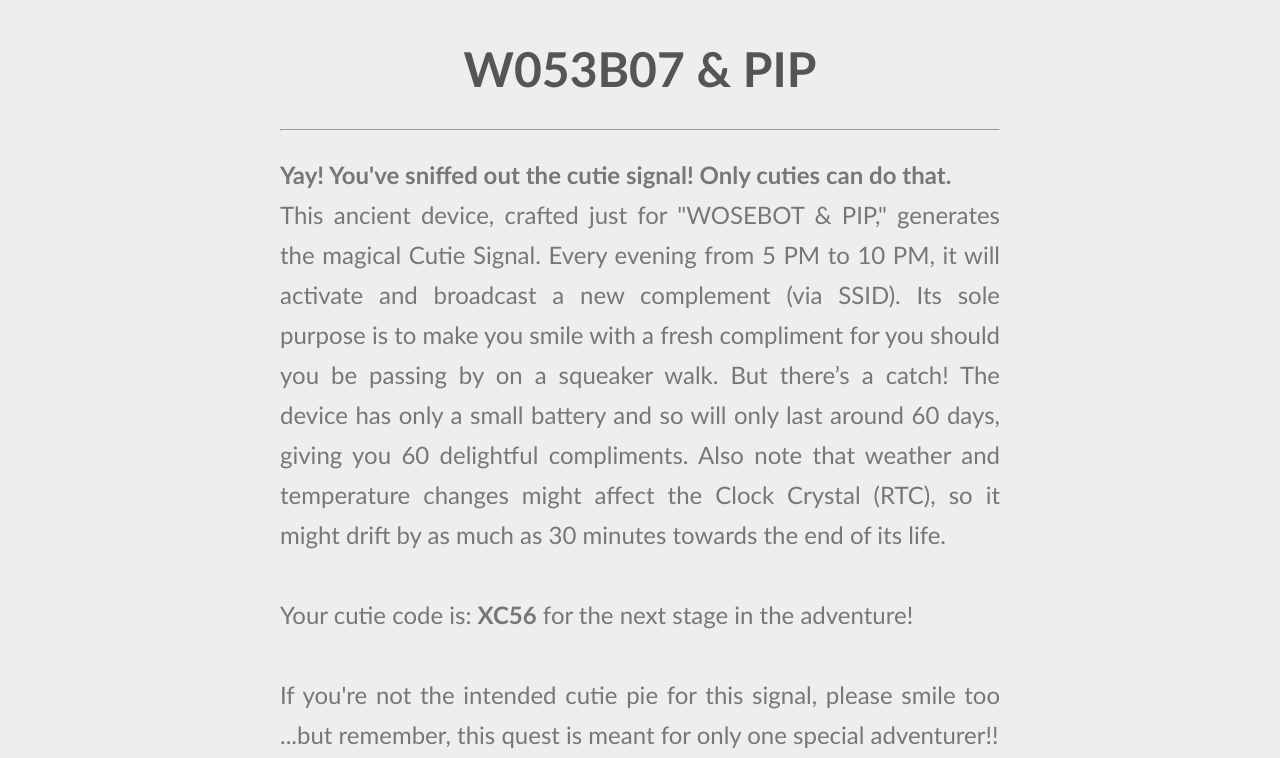
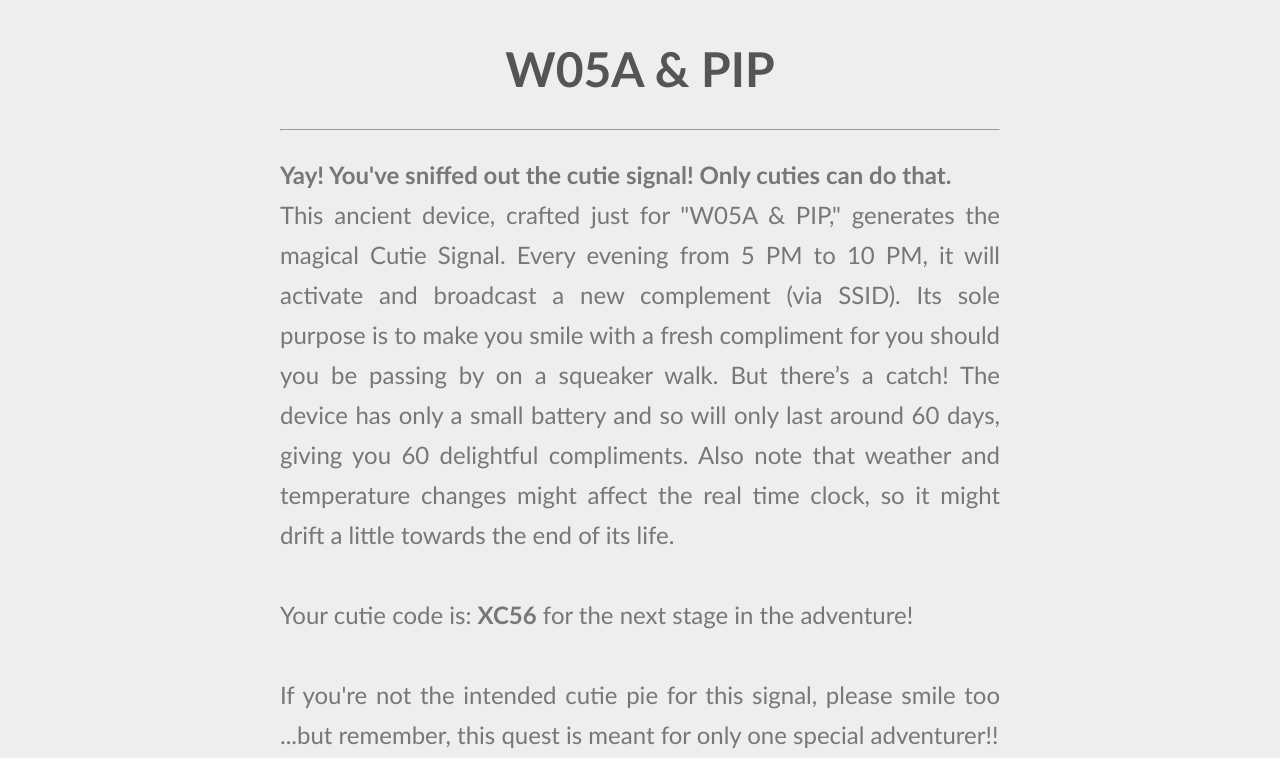
Before and after one commit to smoking-electronics/CutieSignal, a plain HTML site: page data/index.html in a window 1280 px wide. Shown: the part 800-1558 px from the top of the page. Drawn offline with Linux system fonts and the light colour scheme.

Commit message:
fourth commit

```diff
--- a/data/index.html
+++ b/data/index.html
@@ -13,15 +13,15 @@
   </div>
   <div id="contentBlock">
     <div class="content">
-      <h1>W053B07 &amp; PIP</h1>
+      <h1>W05A &amp; PIP</h1>
       <hr>
       <div class="center">
         <p>
         <b>Yay! You've sniffed out the cutie signal! Only cuties can do that.</b><br>
 
-        This ancient device, crafted just for "WOSEBOT &amp; PIP," generates the magical Cutie Signal. Every evening from 5 PM to 10 PM, it will activate and broadcast a new complement (via SSID). Its sole purpose is to make you smile with a fresh compliment for you should you be passing by on a squeaker walk.
+        This ancient device, crafted just for "W05A &amp; PIP," generates the magical Cutie Signal. Every evening from 5 PM to 10 PM, it will activate and broadcast a new complement (via SSID). Its sole purpose is to make you smile with a fresh compliment for you should you be passing by on a squeaker walk.
 
-         But there’s a catch! The device has only a small battery and so will only last around 60 days, giving you 60 delightful compliments. Also note that weather and temperature changes might affect the Clock Crystal (RTC), so it might drift by as much as 30 minutes towards the end of its life.
+         But there’s a catch! The device has only a small battery and so will only last around 60 days, giving you 60 delightful compliments. Also note that weather and temperature changes might affect the real time clock, so it might drift a little towards the end of its life.
         <br>
         <br> Your cutie code is: <b>XC56</b> for the next stage in the adventure!<br>
         <br>
```
Also changed, not shown: 1 other file.
